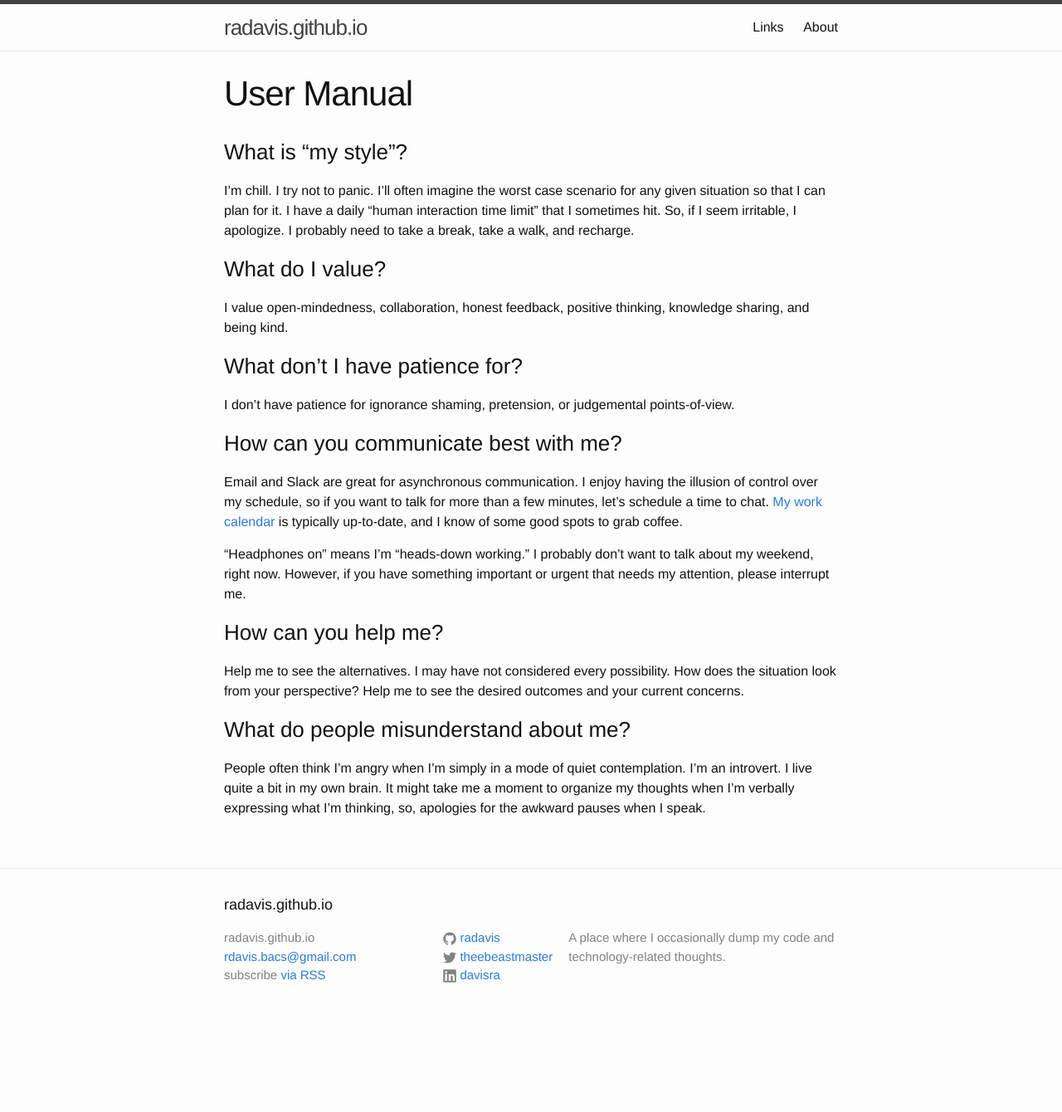
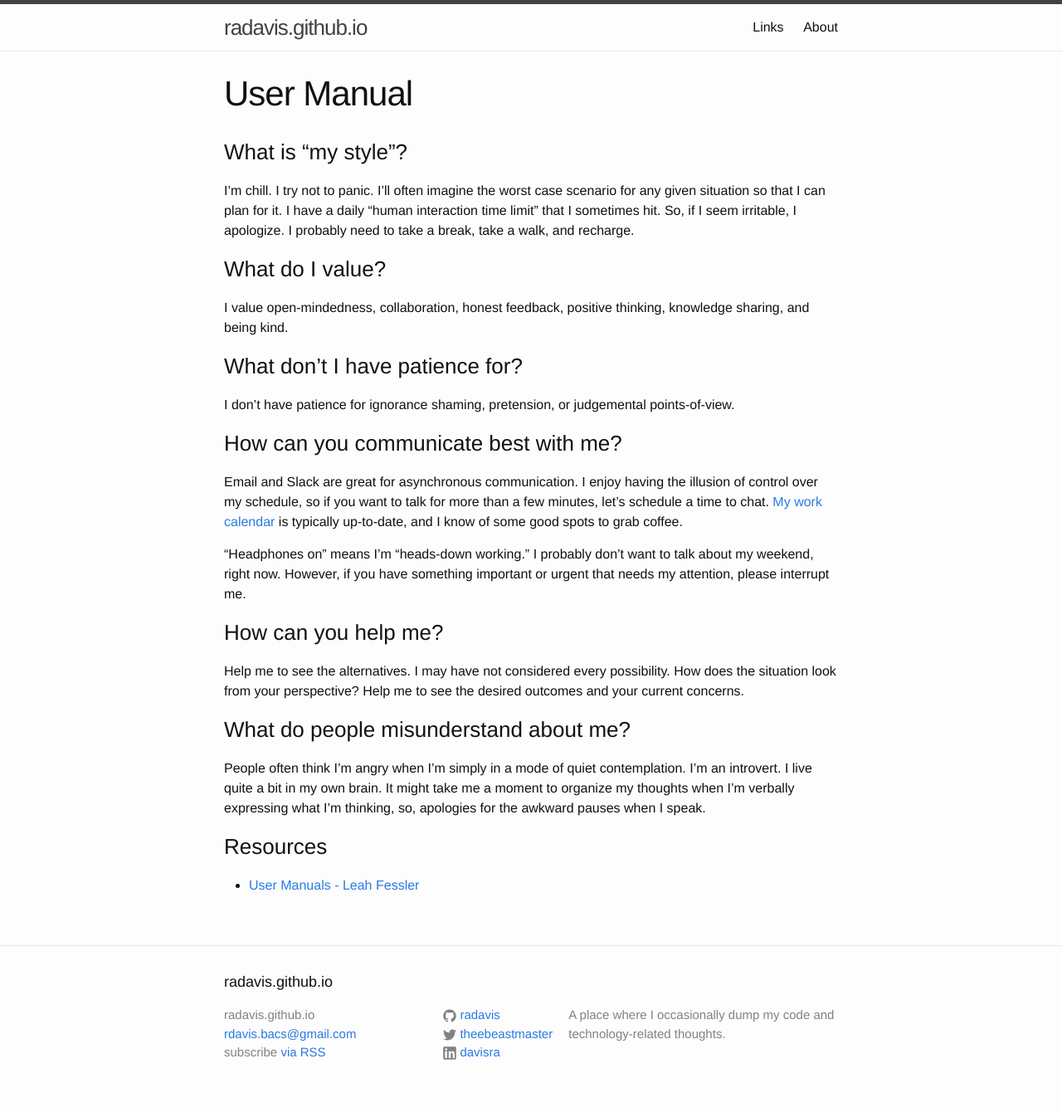
Before and after one commit to radavis/radavis.github.io, a Jekyll site: the page built from user-manual.md, in a window 1280 px wide. Shown: the whole page at 83% size. Built offline with Jekyll 4.4.1, drawn with Linux system fonts in a browser that asks for light colours; before the commit the page ends 1247 px from its top, so only the background shows below that.

Commit message:
add reference

```diff
--- a/user-manual.md
+++ b/user-manual.md
@@ -50,3 +50,8 @@ People often think I'm angry when I'm simply in a mode of quiet contemplation.
 I'm an introvert. I live quite a bit in my own brain. It might take me a moment
 to organize my thoughts when I'm verbally expressing what I'm thinking, so,
 apologies for the awkward pauses when I speak.
+
+
+### Resources
+
+* [User Manuals - Leah Fessler](https://qz.com/1046131/writing-a-user-manual-at-work-makes-teams-less-anxious-and-more-productive/)
```
